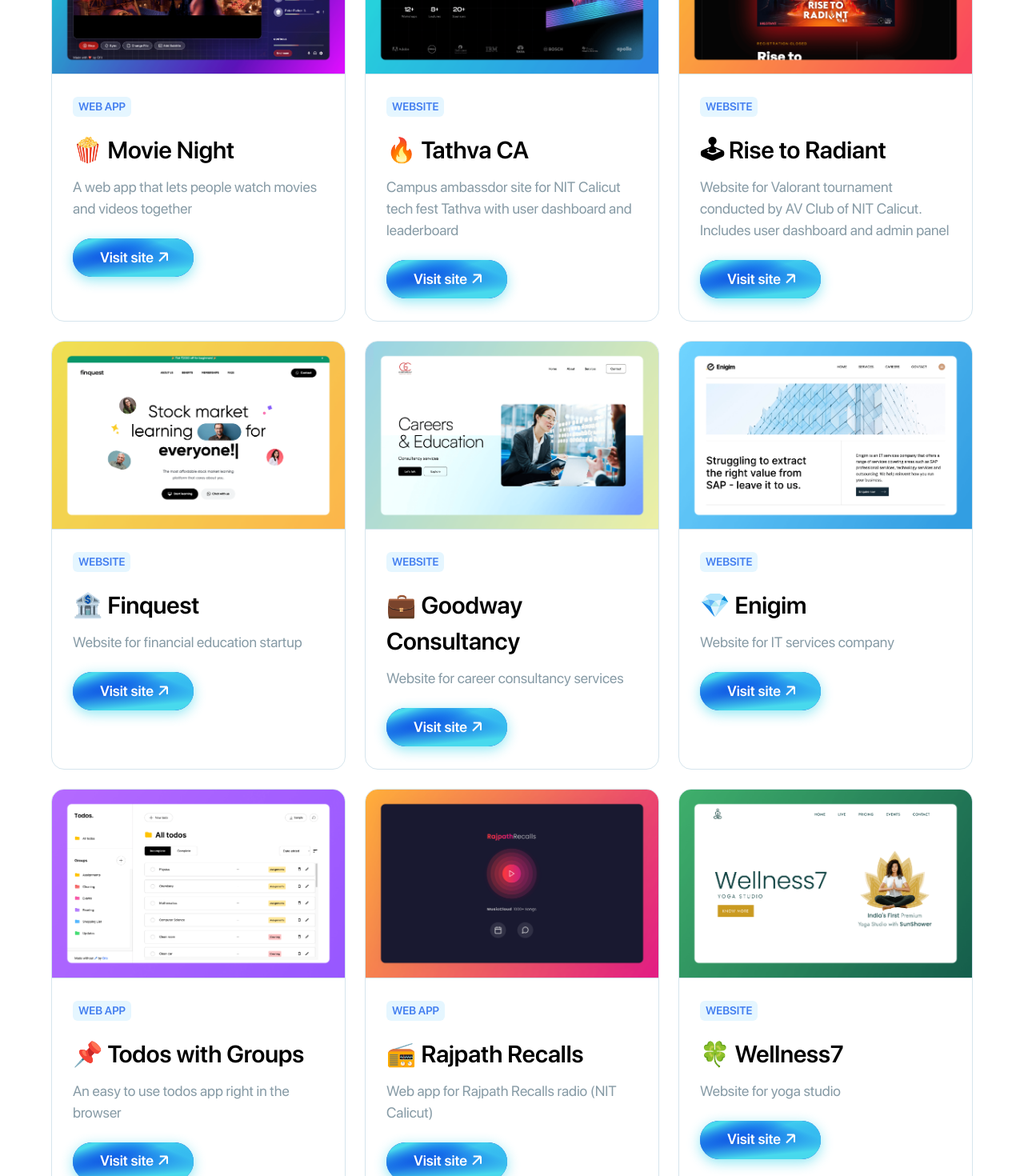
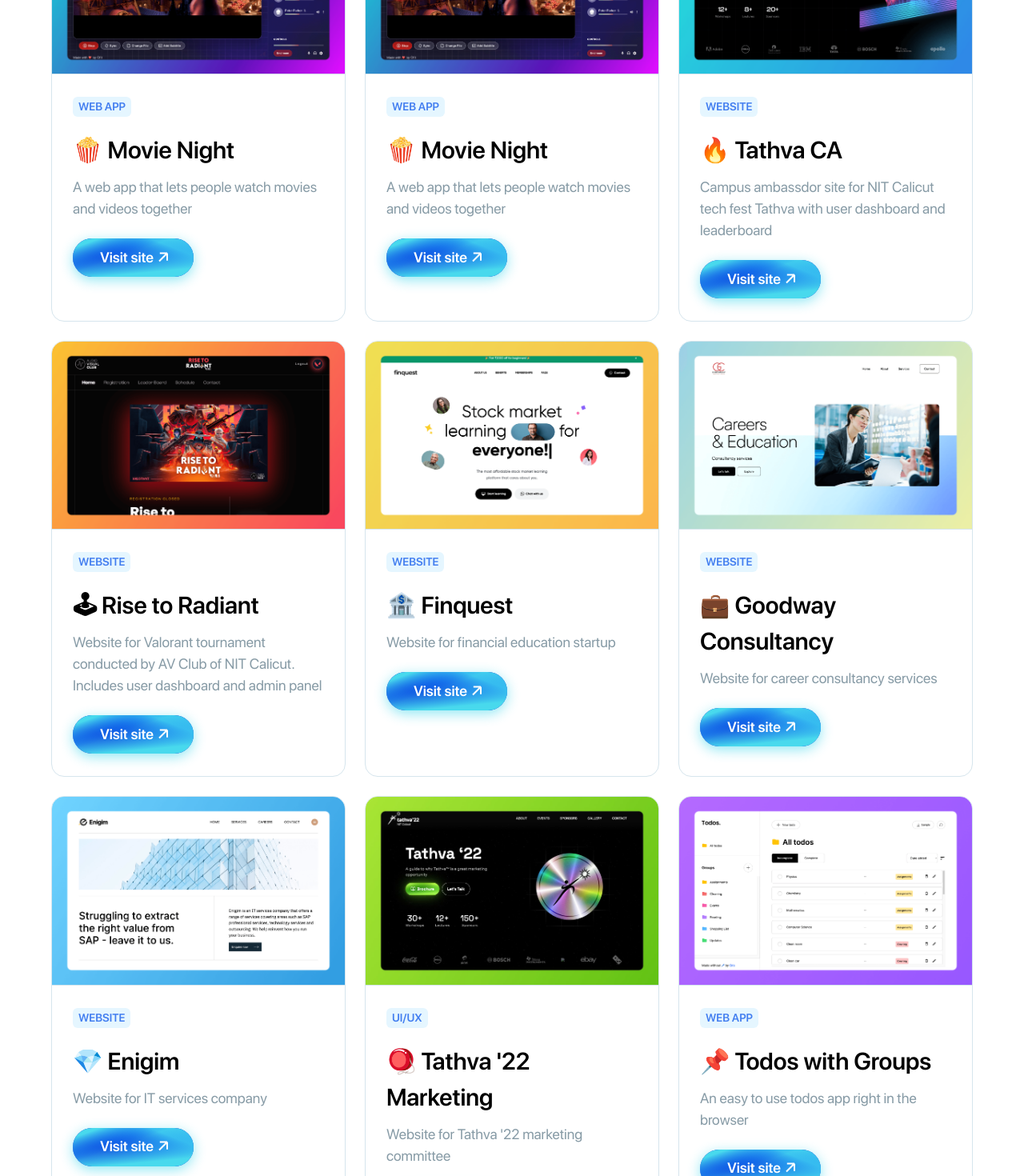
Before and after one commit to emanuelchristo/portfolio, a Next.js app: page / in a window 1280 px wide. Shown: the part 3760-5230 px from the top of the page at 80% size. Built offline with nearby package versions, Linux system fonts and the light colour scheme.

Commit message:
added tathva marketing

```diff
--- a/data/projects.js
+++ b/data/projects.js
@@ -1,4 +1,12 @@
 export const projects = [
+	{
+		title: '🍿 Movie Night',
+		description: 'A web app that lets people watch movies and videos together',
+		tag: 'Web App',
+		link: 'https://movie-night-cris.netlify.app/',
+		imageUrl: '/images/projects/movie-night.png',
+		buttonText: '',
+	},
 	{
 		title: '🍿 Movie Night',
 		description: 'A web app that lets people watch movies and videos together',
@@ -50,6 +58,14 @@
 		buttonText: '',
 	},
 	{
+		title: "🪀 Tathva '22 Marketing",
+		description: "Website for Tathva '22 marketing committee",
+		tag: 'UI/UX',
+		link: 'https://marketing.tathva.org/',
+		imageUrl: '/images/projects/tathva22-marketing.jpg',
+		buttonText: '',
+	},
+	{
 		title: '📌 Todos with Groups',
 		description: 'An easy to use todos app right in the browser',
 		tag: 'Web App',
```
Also changed, not shown: public/images/projects/tathva22-marketing.jpg (added).
